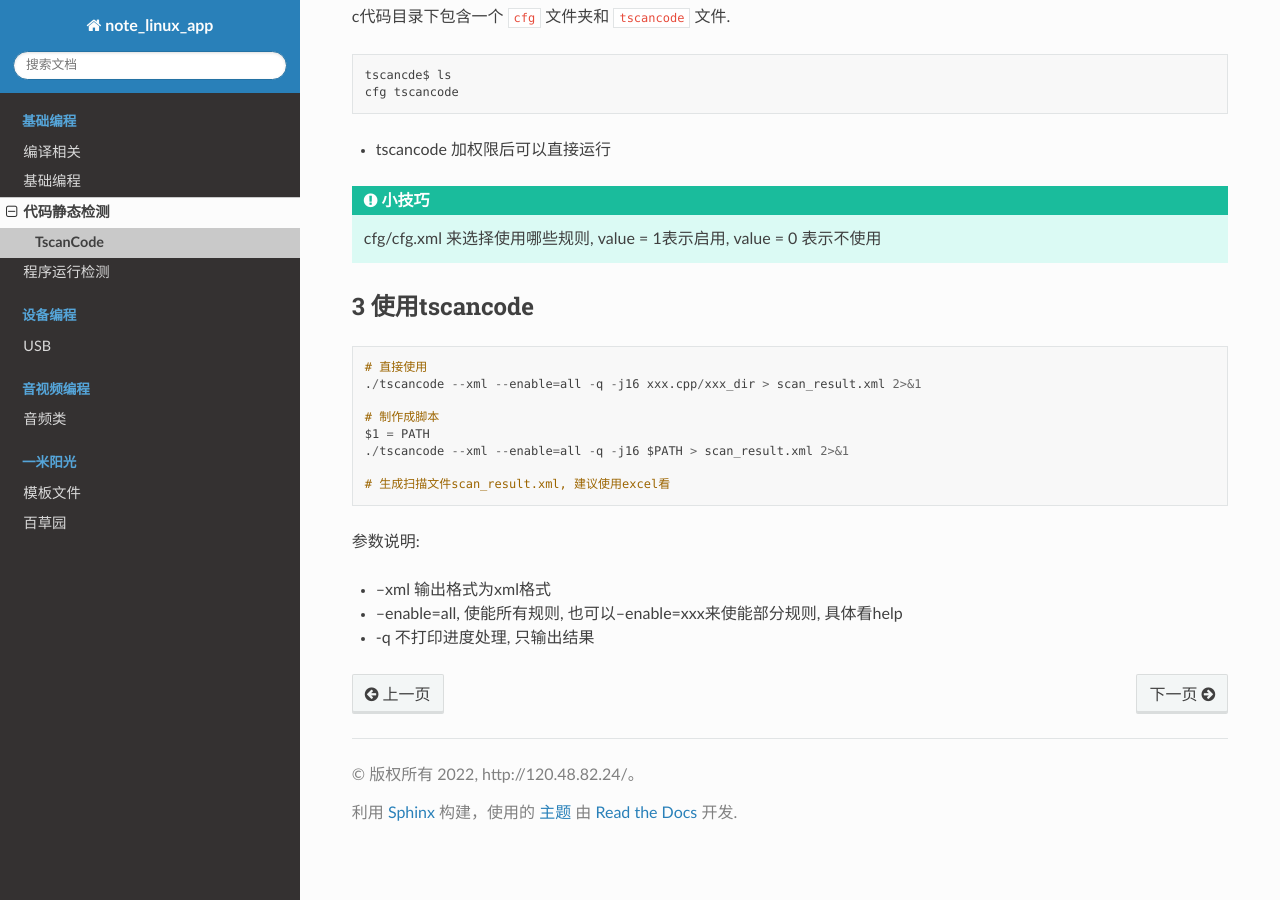
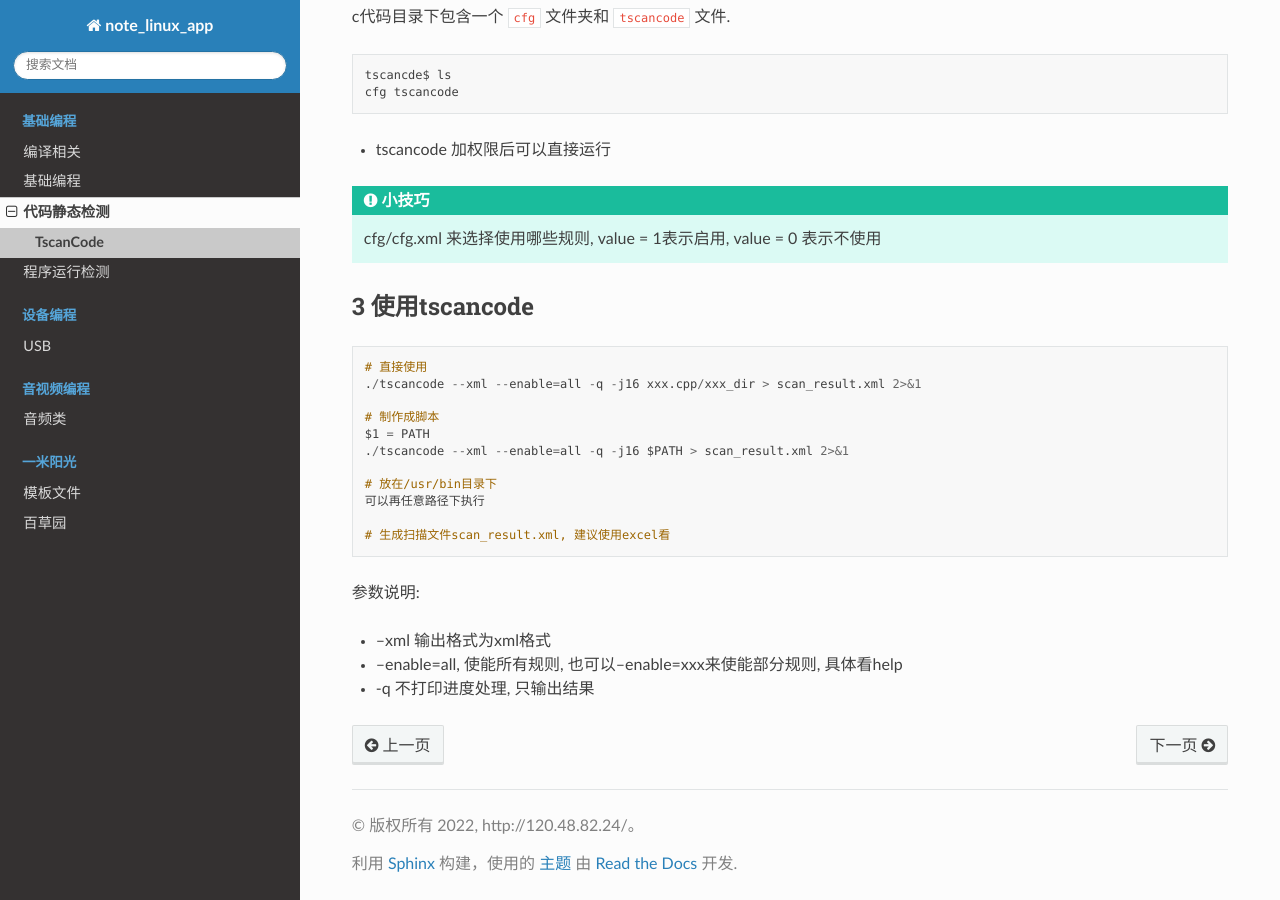
Before and after one commit to lzstudy/note_linux_app, a Sphinx documentation site: the page built from source/base/static_check/tscancode.rst, in a window 1280 px wide and 900 px high, scrolled down 969 px. Built offline with Sphinx 7.4.7 and the Read the Docs theme 2.0.0, drawn with Linux system fonts in a browser that asks for light colours.

Commit message:
feat |> 添加修改

```diff
--- a/source/base/static_check/index.rst
+++ b/source/base/static_check/index.rst
@@ -5,3 +5,4 @@
    :maxdepth: 2
 
    tscancode
+   kgdb
--- a/source/base/static_check/tscancode.rst
+++ b/source/base/static_check/tscancode.rst
@@ -70,6 +70,9 @@ c代码目录下包含一个 ``cfg`` 文件夹和 ``tscancode`` 文件.
    $1 = PATH
    ./tscancode --xml --enable=all -q -j16 $PATH > scan_result.xml 2>&1
 
+   # 放在/usr/bin目录下
+   可以再任意路径下执行
+
    # 生成扫描文件scan_result.xml, 建议使用excel看
 
 参数说明:
```
Also changed, not shown: source/base/static_check/kgdb.rst (added, +1 -0 lines).
